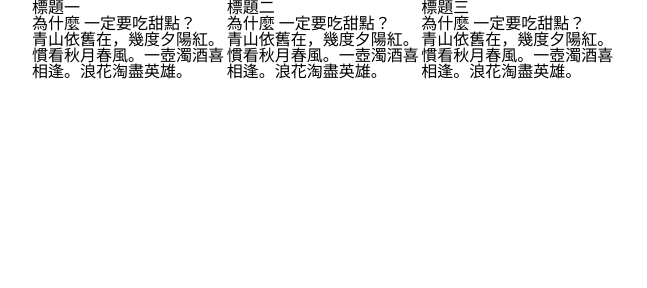
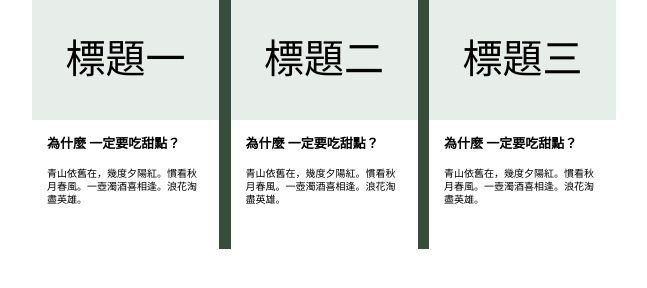
Before and after one commit to michaelhsia/flex-exercise01, a plain HTML site: page index.html in a window 1280 px wide. Shown: the whole page, without its empty margins (316-963 px from the left). Drawn offline with Linux system fonts and the light colour scheme.

Commit message:
modified title and finished css

```diff
--- a/all.css
+++ b/all.css
@@ -47,9 +47,43 @@ table {
 	border-spacing: 0;
 }
 
+/* *{
+    outline: 1px solid #000;
+} */
+
 .wrap{
     margin: 0 auto;
     width: 584px;
     display: flex;
     justify-content: space-between;
+    background-color: #364d3c;
 }
+
+.wrap li{
+    width: 187px;
+}
+
+.wrap h2{
+    font-size: 40px;
+    font-color: #37523d;
+    text-align: center;
+    background-color: #e7eeea;
+    padding: 40px 0;
+}
+
+.wrap h3{
+    font-size: 13px;
+    font-weight: bold;
+    font-color: #37523d;
+    padding: 17px 15px;
+    background-color: #ffffff;
+}
+
+.wrap p{
+    font-size: 10px;
+    line-height: 1.3;
+    padding-left: 15px;
+    padding-right: 17px;
+    padding-bottom: 43px;
+    background-color: #ffffff;
+}
--- a/index.html
+++ b/index.html
@@ -4,7 +4,7 @@
     <meta charset="UTF-8">
     <meta http-equiv="X-UA-Compatible" content="IE=edge">
     <meta name="viewport" content="width=device-width, initial-scale=1.0">
-    <title>Document</title>
+    <title>Side By Side</title>
     <link rel="stylesheet" href="all.css">
 </head>
 <body>
```
